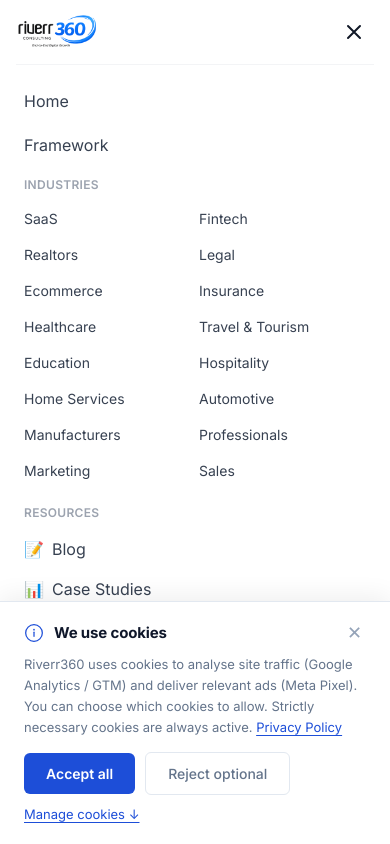
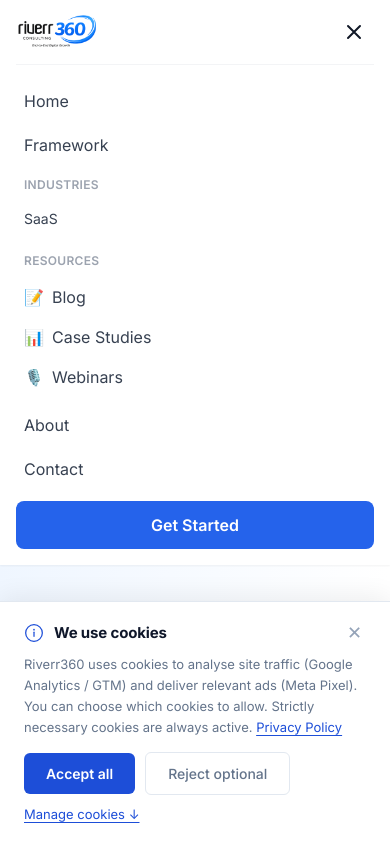
Before and after one commit to riverr360consulting/riverr360, a Next.js app: page / in a window 390 px wide. Both pictures are taken after a click on the button "Toggle menu". Shown: the top 844 px of the page. Built offline with nearby package versions, Linux system fonts and the light colour scheme.

Commit message:
fix: to avoid 404 pages deactivated all the links from mega menu

```diff
--- a/components/Header.tsx
+++ b/components/Header.tsx
@@ -25,24 +25,31 @@ export default function Header() {
 
   // Flat list only — no B2B/B2C shown here. If an industry has a real
   // B2B/B2C split, that choice lives on its own hub page as internal links.
+  //
+  // `live: true` means the page actually exists and is ready to be linked
+  // publicly. Only these show in the nav — this prevents Google (and users)
+  // from hitting 404s via crawlable links to pages that aren't built yet.
+  // Flip an industry to `live: true` once its page is deployed.
   const industries = [
-    { href: '/industries/saas', label: 'SaaS' },
-    { href: '/industries/fintech', label: 'Fintech' },
-    { href: '/industries/realtors', label: 'Realtors' },
-    { href: '/industries/legal', label: 'Legal' },
-    { href: '/industries/ecommerce', label: 'Ecommerce' },
-    { href: '/industries/insurance', label: 'Insurance' },
-    { href: '/industries/healthcare', label: 'Healthcare' },
-    { href: '/industries/travel-tourism', label: 'Travel & Tourism' },
-    { href: '/industries/education', label: 'Education' },
-    { href: '/industries/hospitality', label: 'Hospitality' },
-    { href: '/industries/home-services', label: 'Home Services' },
-    { href: '/industries/automotive', label: 'Automotive' },
-    { href: '/industries/manufacturers', label: 'Manufacturers' },
-    { href: '/industries/professionals', label: 'Professionals' },
-    { href: '/industries/marketing', label: 'Marketing' },
-    { href: '/industries/sales', label: 'Sales' },
+    { href: '/industries/saas', label: 'SaaS', live: true },
+    { href: '/industries/fintech', label: 'Fintech', live: false },
+    { href: '/industries/realtors', label: 'Realtors', live: false },
+    { href: '/industries/legal', label: 'Legal', live: false },
+    { href: '/industries/ecommerce', label: 'Ecommerce', live: false },
+    { href: '/industries/insurance', label: 'Insurance', live: false },
+    { href: '/industries/healthcare', label: 'Healthcare', live: false },
+    { href: '/industries/travel-tourism', label: 'Travel & Tourism', live: false },
+    { href: '/industries/education', label: 'Education', live: false },
+    { href: '/industries/hospitality', label: 'Hospitality', live: false },
+    { href: '/industries/home-services', label: 'Home Services', live: false },
+    { href: '/industries/automotive', label: 'Automotive', live: false },
+    { href: '/industries/manufacturers', label: 'Manufacturers', live: false },
+    { href: '/industries/professionals', label: 'Professionals', live: false },
+    { href: '/industries/marketing', label: 'Marketing', live: false },
+    { href: '/industries/sales', label: 'Sales', live: false },
   ];
+
+  const liveIndustries = industries.filter((i) => i.live);
 
   return (
     <header className="bg-white shadow-sm sticky top-0 z-50">
@@ -69,7 +76,8 @@ export default function Header() {
               Framework
             </Link>
 
-            {/* Industries mega menu */}
+            {/* Industries mega menu — only shows if at least one industry is live */}
+            {liveIndustries.length > 0 && (
               <div
                 className="relative"
                 ref={industriesRef}
@@ -101,7 +109,7 @@ export default function Header() {
                       </div>
 
                       <div className="grid grid-cols-4 gap-x-2 gap-y-0.5 px-3 pb-3">
-                      {industries.map(({ href, label }) => (
+                        {liveIndustries.map(({ href, label }) => (
                           <Link
                             key={href}
                             href={href}
@@ -114,6 +122,10 @@ export default function Header() {
                         ))}
                       </div>
 
+                      {/* "View all industries" hub link is hidden until more than
+                          one industry is live — a hub page listing mostly unbuilt
+                          pages has the same broken-link problem as the nav itself. */}
+                      {liveIndustries.length > 1 && (
                         <div className="border-t border-gray-100 px-5 py-3 bg-gray-50/60">
                           <Link
                             href="/industries"
@@ -126,10 +138,12 @@ export default function Header() {
                             </svg>
                           </Link>
                         </div>
+                      )}
                     </div>
                   </div>
                 )}
               </div>
+            )}
 
             {/* Resources mega menu */}
             <div
@@ -219,17 +233,19 @@ export default function Header() {
               </Link>
             ))}
 
-            {/* Industries section in mobile */}
+            {/* Industries section in mobile — only live ones */}
+            {liveIndustries.length > 0 && (
               <div className="px-2 pt-2 pb-1">
                 <p className="text-xs font-semibold text-gray-400 uppercase tracking-wide mb-2">Industries</p>
                 <div className="grid grid-cols-2 gap-x-2">
-                {industries.map(({ href, label }) => (
+                  {liveIndustries.map(({ href, label }) => (
                     <Link key={href} href={href} className="py-2 text-sm text-gray-700 hover:text-primary-600" onClick={() => setMobileMenuOpen(false)}>
                       {label}
                     </Link>
                   ))}
                 </div>
               </div>
+            )}
 
             {/* Resources section in mobile */}
             <div className="px-2 pt-2 pb-1">
```
Lines whose indentation alone changed are shown as unchanged.
